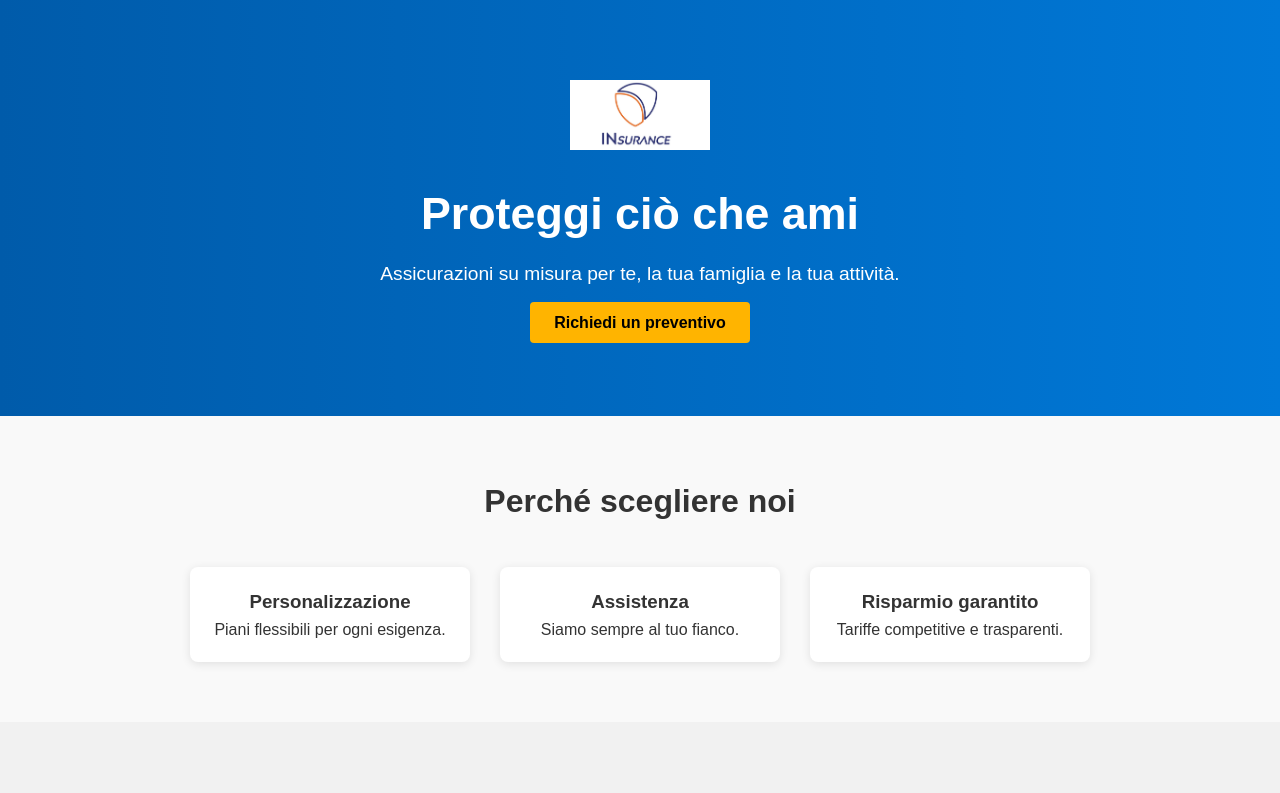
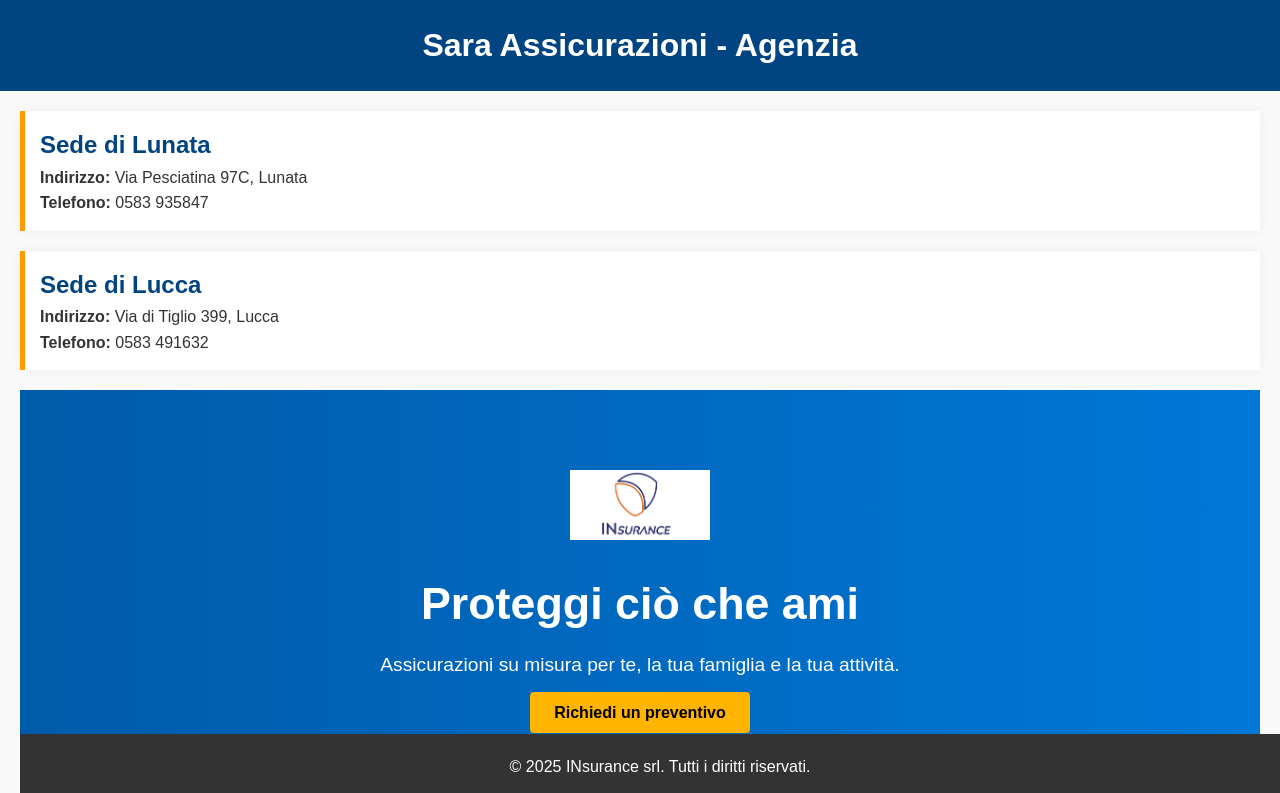
Before and after one commit to ilariafavali/assicurazione, a plain HTML site: page index.html in a window 1280 px wide. Shown: the top 793 px of the page. Drawn offline with Linux system fonts and the light colour scheme.

Commit message:
Update index.html

```diff
--- a/index.html
+++ b/index.html
@@ -1,4 +1,73 @@
 <!DOCTYPE html>
+<html lang="it">
+<head>
+<meta charset="UTF-8">
+<meta name="viewport" content="width=device-width, initial-scale=1">
+<title>Sara Assicurazioni - Agenzia</title>
+<style>
+body {
+font-family: Arial, sans-serif;
+margin: 0;
+background-color: #f8f9fa;
+}
+header {
+background-color: #004481;
+color: white;
+padding: 20px;
+text-align: center;
+}
+h1 {
+margin: 0;
+}
+.container {
+padding: 20px;
+}
+.office {
+background-color: white;
+border-left: 5px solid #ff9b00;
+margin-bottom: 20px;
+padding: 15px;
+box-shadow: 0 0 10px rgba(0,0,0,0.05);
+}
+.office h2 {
+margin-top: 0;
+color: #004481;
+}
+footer {
+background-color: #004481;
+color: white;
+text-align: center;
+padding: 15px;
+position: fixed;
+bottom: 0;
+width: 100%;
+}
+@media (max-width: 600px) {
+footer {
+position: static;
+}
+}
+</style>
+</head>
+<body>
+
+<header>
+<h1>Sara Assicurazioni - Agenzia</h1>
+</header>
+
+<div class="container">
+
+<div class="office">
+<h2>Sede di Lunata</h2>
+<p><strong>Indirizzo:</strong> Via Pesciatina 97C, Lunata</p>
+<p><strong>Telefono:</strong> 0583 935847</p>
+</div>
+
+<div class="office">
+<h2>Sede di Lucca</h2>
+<p><strong>Indirizzo:</strong> Via di Tiglio 399, Lucca</p>
+<p><strong>Telefono:</strong> 0583 491632</p>
+</div>
 <html lang="it">
 <head><meta charset="UTF-8"/><meta name="viewport" content="width=device-width,initial-scale=1.0"/><title>INsurance</title><link rel="stylesheet" href="style.css"/></head>
 <body>
```
